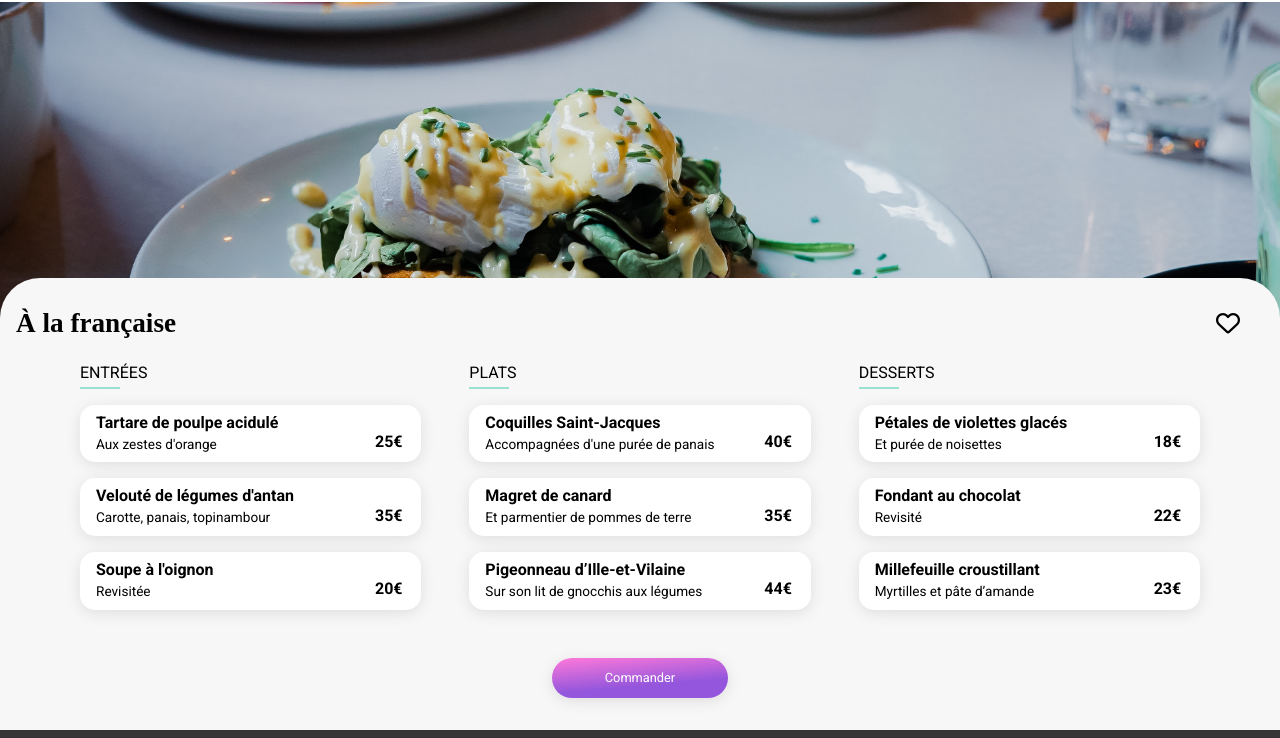
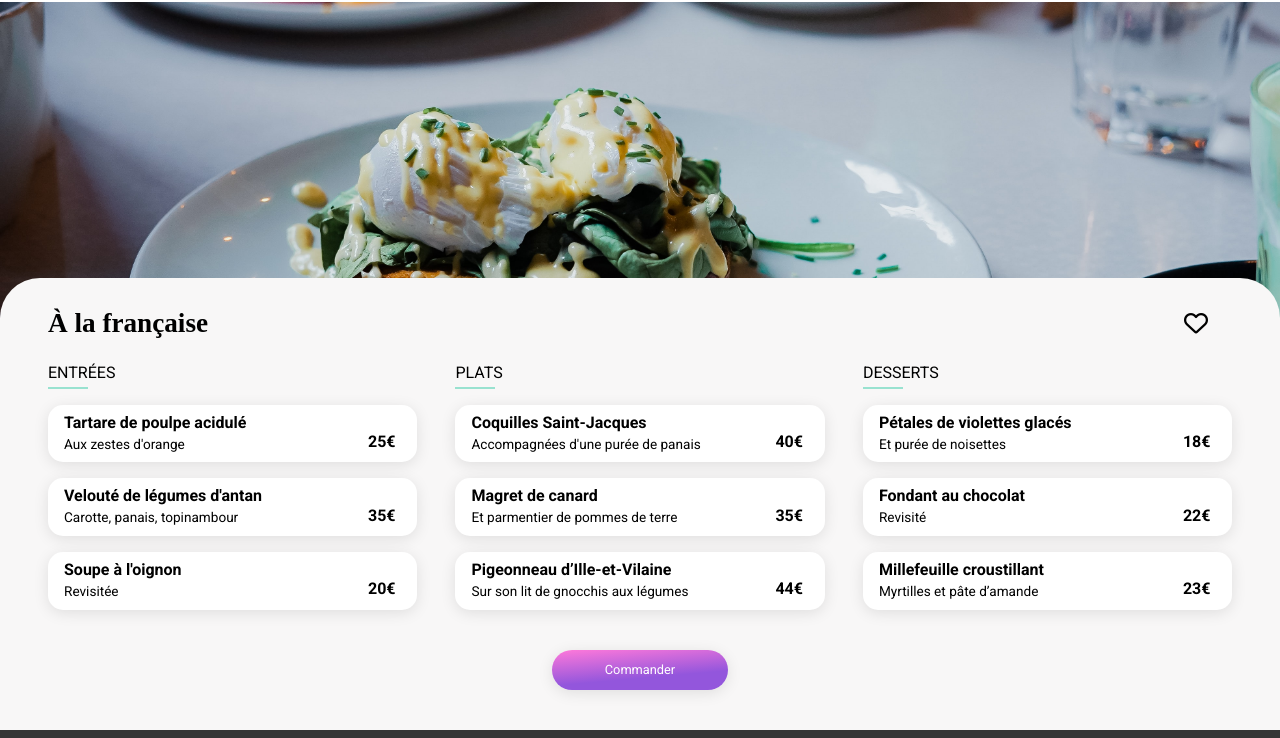
Before and after one commit to JohanHauteville/ohmyfood, a website: page Restaurants/a-la-francaise.html in a window 1280 px wide. Shown: the part 62-800 px from the top of the page. Drawn offline with Linux system fonts and the light colour scheme; a web font is replaced by a local one.

Commit message:
Update Responsive

```diff
--- a/SASS/Components/_buttons.scss
+++ b/SASS/Components/_buttons.scss
@@ -50,7 +50,7 @@
     display: flex;
     flex-direction: column;
     align-items: center;
-    margin-bottom: 1rem;
+    margin: 1.5rem auto;
 
 
 }
--- a/SASS/Layout/_sections.scss
+++ b/SASS/Layout/_sections.scss
@@ -137,11 +137,19 @@
     margin-top: -3rem;
     padding: 1rem 1rem 1rem 1rem;
     &__top{
+        @include pad{
+            max-width: 40rem;
+            margin-left: auto;
+            margin-right: auto;
+        }
+        @include desktop{
+            max-width: 74rem;
+        }
+
         & h1{
             font-family: Shrikhand;
             font-size: 1.7rem;
         }
-
         display: flex;
         align-items: baseline;
         justify-content: space-between;
@@ -155,15 +163,15 @@
         }
         @include desktop{
             grid-template-columns: 1fr 1fr 1fr;
-            max-width: 70rem;
-            column-gap: 3rem;
+            max-width: 74rem;
+            column-gap: 3vw;
         }
     }
+
 }
 
 .menu-section{
-    margin: 1.5rem 0 2rem 0;
-
+    margin: 1.5rem 0 0 0;
     & h2{
         margin-bottom: 1rem;
         display: block;
```
Also changed, not shown: CSS/style.css, 1 other file.
